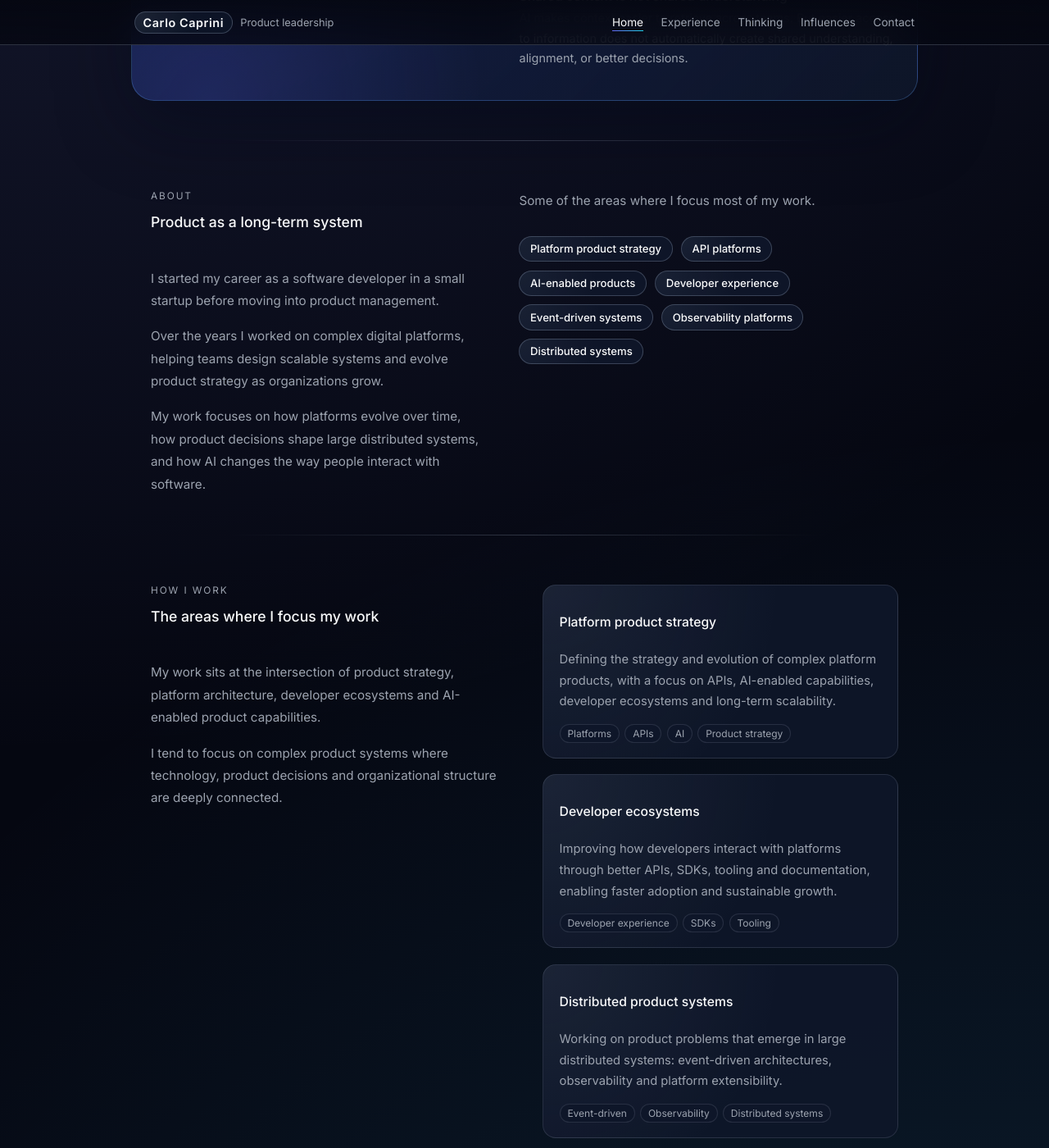
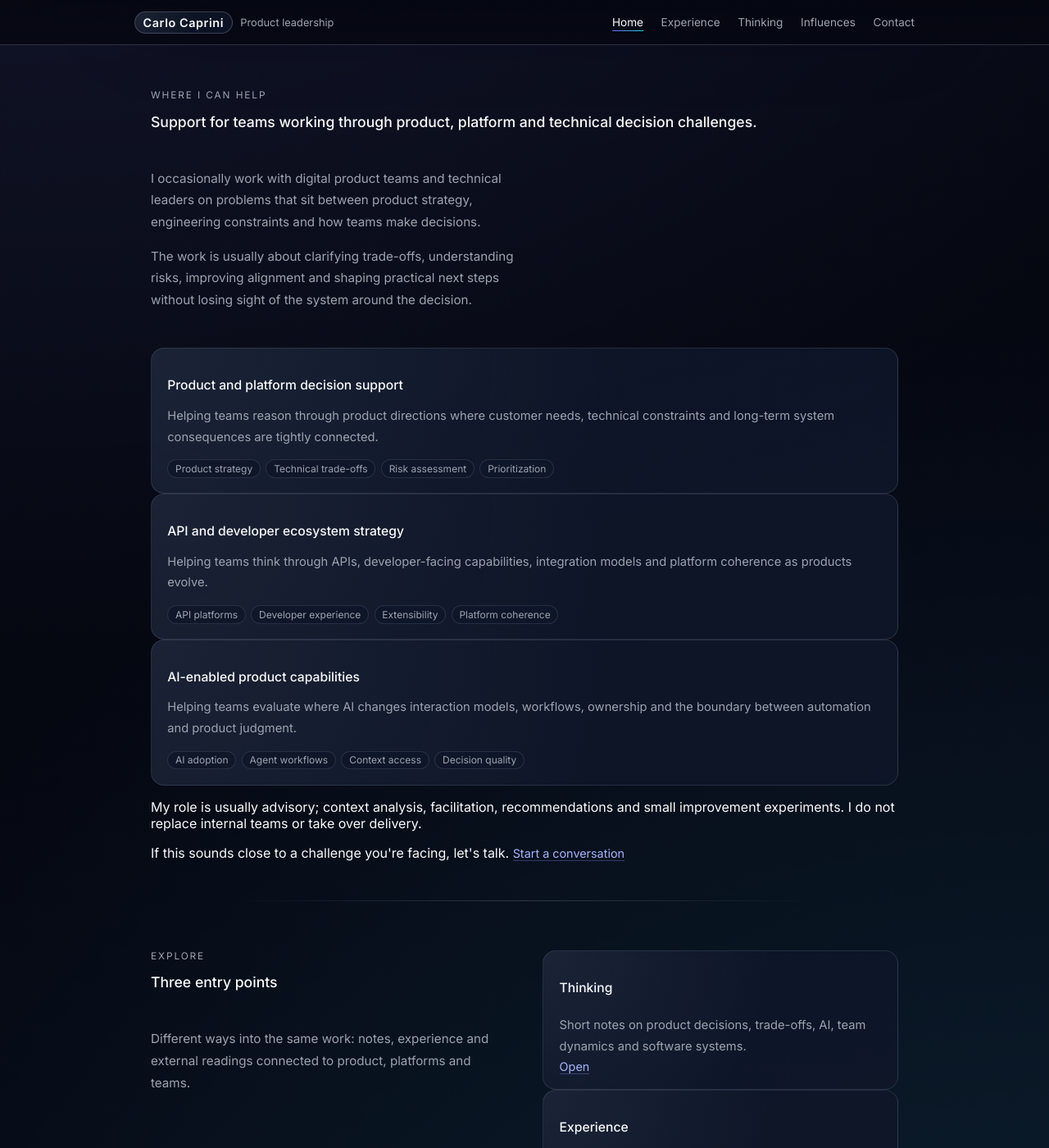
Before and after one commit to carlocaprini/carlocaprini.github.io, a Jekyll site: the page built from index.md, in a window 1280 px wide and 1400 px high, scrolled down 1211 px. Shown: the whole window at 82% size. Built offline with Jekyll 4.4.1, drawn with Linux system fonts in a browser that asks for light colours; some of the changed text lies outside the part shown.

Commit message:
Restructure home positioning

```diff
--- a/_data/home.yml
+++ b/_data/home.yml
@@ -1,20 +1,18 @@
 hero:
-  label: Home
-  title_prefix: "Designing products and platforms that "
-  title_highlight: "scale with their ecosystems"
+  label: Product · Platforms · Decisions
+  title_prefix: "Helping software teams reason through "
+  title_highlight: "product and platform decisions"
   subtitle_paragraphs:
-    - I work at PandaDoc on API platforms, developer-facing product capabilities and emerging AI-enabled interaction models.
-    - With a background in software development and over a decade in the software industry, I focus on the intersection of product strategy, platform architecture, developer experience and AI.
-    - I occasionally [write short notes](/thinking/) on product work, decision making, AI and building software in teams.
-  meta:
-    - label: Experience
-      value: 8+ years in product
-    - label: Focus
-      value: Platform Strategy, APIs, AI-enabled Products
-    - label: Strengths
-      value: Product Strategy, Platform Thinking, System Design
+    - I work at the intersection of product strategy, platform systems, developer experience and AI-enabled product capabilities.
+    - I write short notes on decision making, trade-offs, team dynamics and the realities of building software products over time.
+    - I occasionally help teams clarify product, platform and technical decisions when the problem sits between product, engineering and organization.
   actions:
-    primary: Get in touch
+    primary:
+      label: Read notes
+      url: /thinking/
+    secondary:
+      label: Start a conversation
+      url: /#contact
 
 about:
   eyebrow: About
@@ -36,7 +34,7 @@ about:
 selected_notes:
   eyebrow: Start here
   title: Selected notes
-  description: A short entry point into the Thinking section, where I collect notes on product work, teams and software systems.
+  description: A short entry point into how I think about product decisions, trade-offs, team dynamics and software systems.
   links:
     - url: /thinking/product-decisions-are-mostly-trade-offs/
     - url: /thinking/ai-accelerates-contribution-not-mastery/
@@ -44,6 +42,55 @@ selected_notes:
   action:
     label: All notes
     url: /thinking/
+
+where_i_can_help:
+  eyebrow: Where I can help
+  title: Support for teams working through product, platform and technical decision challenges.
+  paragraphs:
+    - I occasionally work with digital product teams and technical leaders on problems that sit between product strategy, engineering constraints and how teams make decisions.
+    - The work is usually about clarifying trade-offs, understanding risks, improving alignment and shaping practical next steps without losing sight of the system around the decision.
+  cards:
+    - title: Product and platform decision support
+      body: Helping teams reason through product directions where customer needs, technical constraints and long-term system consequences are tightly connected.
+      tags:
+        - Product strategy
+        - Technical trade-offs
+        - Risk assessment
+        - Prioritization
+    - title: API and developer ecosystem strategy
+      body: Helping teams think through APIs, developer-facing capabilities, integration models and platform coherence as products evolve.
+      tags:
+        - API platforms
+        - Developer experience
+        - Extensibility
+        - Platform coherence
+    - title: AI-enabled product capabilities
+      body: Helping teams evaluate where AI changes interaction models, workflows, ownership and the boundary between automation and product judgment.
+      tags:
+        - AI adoption
+        - Agent workflows
+        - Context access
+        - Decision quality
+  boundary_note: My role is usually advisory; context analysis, facilitation, recommendations and small improvement experiments. I do not replace internal teams or take over delivery.
+  cta:
+    text: If this sounds close to a challenge you're facing, let's talk.
+    label: Start a conversation
+    url: /#contact
+
+explore:
+  eyebrow: Explore
+  title: Three entry points
+  description: "Different ways into the same work: notes, experience and external readings connected to product, platforms and teams."
+  cards:
+    - title: Thinking
+      url: /thinking/
+      body: Short notes on product decisions, trade-offs, AI, team dynamics and software systems.
+    - title: Experience
+      url: /experience/
+      body: The roles and systems that shaped my work across engineering, product and platform strategy.
+    - title: Influences
+      url: /influences/
+      body: External readings connected to the notes, ideas and questions I keep coming back to.
 
 how_i_work:
   eyebrow: How I work
@@ -94,7 +141,8 @@ contact:
   eyebrow: Contact
   title: Let's connect
   paragraphs:
-    - "If you're building products, platforms or developer ecosystems and would like to exchange ideas, I'd be happy to connect. The easiest way to reach me is via LinkedIn."
+    - "If you're working through product, platform, API, AI or team decision challenges and something here resonates, I'm happy to connect."
+    - The easiest way to reach me is via LinkedIn.
     - Based in Italy, working with teams globally.
   channels:
     # URL comes from _data/person.yml (person_field → layout resolves site.data.person.*).
--- a/_layouts/home.html
+++ b/_layouts/home.html
@@ -12,23 +12,14 @@ layout: default
           <span>{{ h.hero.label }}</span>
         </div>
         <h1 class="hero-title">
-          {{ h.hero.title_prefix }}<span class="highlight">{{ h.hero.title_highlight }}</span>
+          {{ h.hero.title_prefix }}<span class="highlight">{{ h.hero.title_highlight }}</span>.
         </h1>
         {% for p in h.hero.subtitle_paragraphs %}
           <div class="hero-subtitle">{{ p | markdownify }}</div>
         {% endfor %}
-        <div class="hero-meta">
-          {% for m in h.hero.meta %}
-            <div>
-              <label>{{ m.label }}</label>
-              <span>{{ m.value }}</span>
-            </div>
-          {% endfor %}
-        </div>
         <div class="hero-actions">
-          <a href="{{ '/thinking/' | relative_url }}" class="button-primary">Thinking</a>
-          <a href="{{ '/experience/' | relative_url }}" class="button-ghost">Experience</a>
-          <a href="#contact" class="button-ghost">{{ h.hero.actions.primary }}</a>
+          <a href="{{ h.hero.actions.primary.url | relative_url }}" class="button-primary">{{ h.hero.actions.primary.label }}</a>
+          <a href="{{ h.hero.actions.secondary.url | relative_url }}" class="button-ghost">{{ h.hero.actions.secondary.label }}</a>
         </div>
       </div>
       {% include hero-card.html %}
@@ -61,51 +52,25 @@ layout: default
     </div>
   </section>
 
-  <section id="about" class="section">
-    <div class="container section-grid">
+  <section id="where-i-can-help" class="section home-help-section">
+    <div class="container">
       <div>
         <div class="section-header">
           <div>
-            <div class="section-eyebrow">{{ h.about.eyebrow }}</div>
-            <h2 class="section-title">{{ h.about.title }}</h2>
+            <div class="section-eyebrow">{{ h.where_i_can_help.eyebrow }}</div>
+            <h2 class="section-title">{{ h.where_i_can_help.title }}</h2>
+          </div>
+          <div>
+            {% for p in h.where_i_can_help.paragraphs %}
+              <p class="section-description section-description-stacked">{{ p }}</p>
+            {% endfor %}
           </div>
         </div>
-        {% for p in h.about.paragraphs %}
-          <p class="body-text">{{ p }}</p>
-        {% endfor %}
       </div>
-      <div>
-        <div class="section-header">
-          <div class="section-description">{{ h.about.pills_description | default: "Some of the areas where I focus most of my work." }}</div>
-        </div>
-        <div class="pill-list">
-          {% for pill in h.about.pills %}
-            <span class="pill pill-strong">{{ pill }}</span>
-          {% endfor %}
-        </div>
-      </div>
-    </div>
-  </section>
-
-  <section id="how-i-work" class="section">
-    <div class="container section-grid-balanced">
-      <div>
-        <div class="section-header">
-          <div>
-            <div class="section-eyebrow">{{ h.how_i_work.eyebrow }}</div>
-            <h2 class="section-title">{{ h.how_i_work.title }}</h2>
-          </div>
-        </div>
-        {% for p in h.how_i_work.intro_paragraphs %}
-          <p class="body-text">{{ p }}</p>
-        {% endfor %}
-      </div>
-      <div class="card-list">
-        {% for c in h.how_i_work.cards %}
-          <article class="card">
-            <div class="card-header">
-              <h3 class="card-title">{{ c.title }}</h3>
-            </div>
+      <div class="home-help-grid">
+        {% for c in h.where_i_can_help.cards %}
+          <article class="card home-help-card">
+            <h3 class="card-title">{{ c.title }}</h3>
             <p class="card-body">{{ c.body }}</p>
             <div class="card-tags">
               {% for tag in c.tags %}
@@ -115,32 +80,37 @@ layout: default
           </article>
         {% endfor %}
       </div>
+      <div class="home-help-footer">
+        <p>{{ h.where_i_can_help.boundary_note }}</p>
+        <div>
+          <span>{{ h.where_i_can_help.cta.text }}</span>
+          <a class="section-link" href="{{ h.where_i_can_help.cta.url | relative_url }}">{{ h.where_i_can_help.cta.label }}</a>
+        </div>
+      </div>
     </div>
   </section>
 
-  <section id="work" class="section">
+  <section id="explore" class="section">
     <div class="container section-grid-balanced">
       <div>
         <div class="section-header">
           <div>
-            <div class="section-eyebrow">{{ h.work.eyebrow }}</div>
-            <h2 class="section-title">{{ h.work.title }}</h2>
+            <div class="section-eyebrow">{{ h.explore.eyebrow }}</div>
+            <h2 class="section-title">{{ h.explore.title }}</h2>
           </div>
-          <p class="section-description">{{ h.work.description }}</p>
         </div>
+        <p class="body-text">{{ h.explore.description }}</p>
       </div>
-      <div class="card-list">
-        {% for c in h.work.cards %}
-          <article class="card">
+      <div class="home-explore-grid">
+        {% for c in h.explore.cards %}
+          <article class="card home-explore-card">
             <div class="card-header">
-              <h3 class="card-title">{{ c.title }}</h3>
+              <h3 class="card-title">
+                <a class="card-title-link" href="{{ c.url | relative_url }}">{{ c.title }}</a>
+              </h3>
             </div>
             <p class="card-body">{{ c.body }}</p>
-            <div class="card-tags">
-              {% for tag in c.tags %}
-                <span class="pill">{{ tag }}</span>
-              {% endfor %}
-            </div>
+            <a class="section-link" href="{{ c.url | relative_url }}">Open</a>
           </article>
         {% endfor %}
       </div>
```
